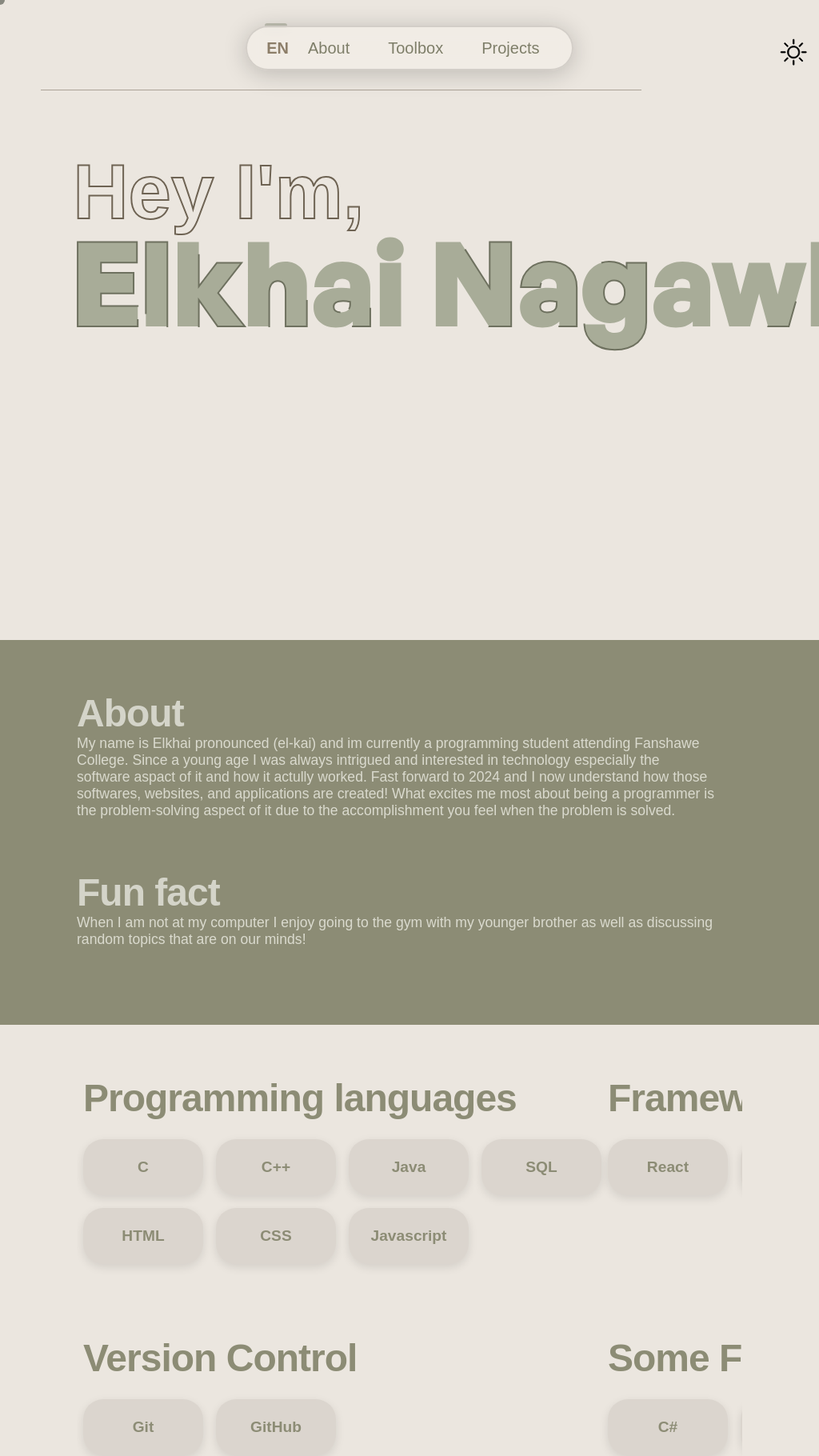
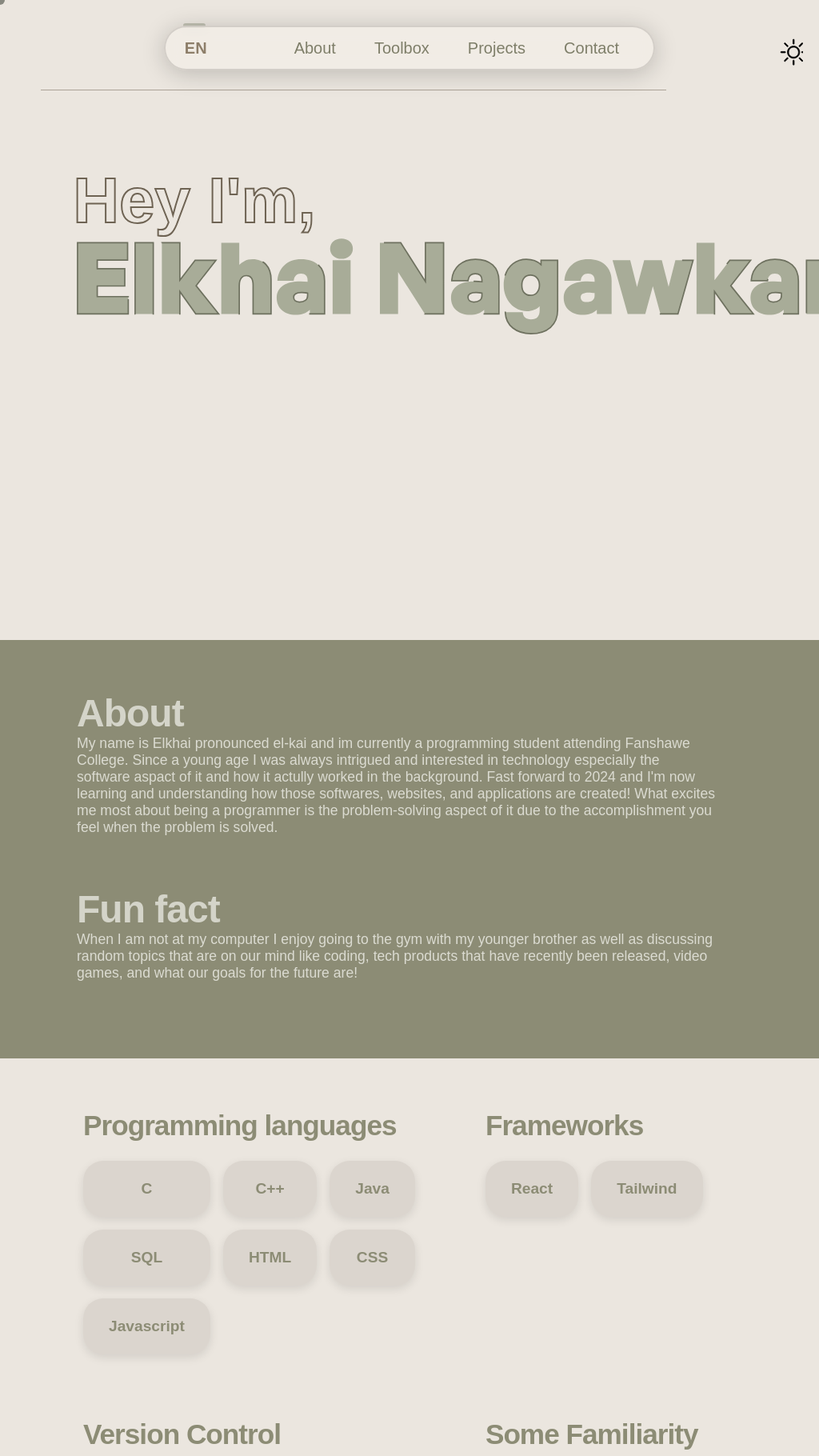
Before and after one commit to ElkhaiNagawkar/Elkhai-Nagawkar-Portfolio, a React (Create React App) app in the folder elkhai-nagawkar-portfolio-app/: page / in a window 1024 px wide. Shown: the top 1820 px of the page at 80% size. Built offline with nearby package versions, Linux system fonts and the light colour scheme; a web font is replaced by a local one.

Commit message:
Commit #19
Added and completed Laptop view for all pages
added some more content to about section
project description are now passed as props so they are unique for each project

```diff
--- a/elkhai-nagawkar-portfolio-app/src/App.js
+++ b/elkhai-nagawkar-portfolio-app/src/App.js
@@ -10,6 +10,10 @@ import LightDark from "./HelperComponents/lightDarkSVG";
 import Preloader from "./Sections/Preloader";
 
 export default function App() {
+  window.onbeforeunload = function () {
+    window.scrollTo(0, 0);
+  };
+
   const [theme, setTheme] = React.useState(
     localStorage["theme"] ? localStorage.getItem("theme") : "light"
   );
@@ -51,13 +55,13 @@ export default function App() {
     if (heroView) {
       indicatorPos(sec);
     } else if (aboutView) {
-      indicatorPos(item[0]);
+      indicatorPos(item[1]);
     } else if (toolboxView) {
-      indicatorPos(item[1]);
+      indicatorPos(item[2]);
     } else if (projectsView) {
-      indicatorPos(item[2]);
+      indicatorPos(item[3]);
     } else if (contactView) {
-      indicatorPos(item[3]);
+      indicatorPos(item[4]);
     }
   }, [heroView, aboutView, toolboxView, projectsView, contactView]);
 
--- a/elkhai-nagawkar-portfolio-app/src/HelperComponents/ProjectBox.js
+++ b/elkhai-nagawkar-portfolio-app/src/HelperComponents/ProjectBox.js
@@ -6,13 +6,7 @@ export default function ProjectBox(props) {
       <img className="projectImg" src={`../imgs/${props.projectImg}`}></img>
       <div className={`project--title--div`}>
         <h1 className={`project--title`}>{props.title}</h1>
-        <p className={`project--description`}>
-          This is the first project I have worked on independintly after
-          learning React. It aided me in further understanding how React works
-          as well as helped me polish and further improve my CSS and Javascript
-          skills. I really enjoyed creating this project as it reminds me of how
-          far I have come since begining my programming journey.
-        </p>
+        <p className={`project--description`}>{props.descrition}</p>
         <div className="resources--used">
           <div className="resource orange--background">
             <h4>HTML • CSS • Javascript • React</h4>
--- a/elkhai-nagawkar-portfolio-app/src/Sections/About.js
+++ b/elkhai-nagawkar-portfolio-app/src/Sections/About.js
@@ -44,14 +44,14 @@ export default function About(props) {
             inView ? "about--paragraph--animation" : ""
           }`}
         >
-          My name is Elkhai pronounced (el-kai) and im currently a programming
+          My name is Elkhai pronounced el-kai and im currently a programming
           student attending Fanshawe College. Since a young age I was always
           intrigued and interested in technology especially the software aspact
-          of it and how it actully worked. Fast forward to 2024 and I now
-          understand how those softwares, websites, and applications are
-          created! What excites me most about being a programmer is the
-          problem-solving aspect of it due to the accomplishment you feel when
-          the problem is solved.
+          of it and how it actully worked in the background. Fast forward to
+          2024 and I'm now learning and understanding how those softwares,
+          websites, and applications are created! What excites me most about
+          being a programmer is the problem-solving aspect of it due to the
+          accomplishment you feel when the problem is solved.
         </p>
       </div>
       <div className="about--header--div">
@@ -70,7 +70,9 @@ export default function About(props) {
           }`}
         >
           When I am not at my computer I enjoy going to the gym with my younger
-          brother as well as discussing random topics that are on our minds!
+          brother as well as discussing random topics that are on our mind like
+          coding, tech products that have recently been released, video games,
+          and what our goals for the future are!
         </p>
       </div>
     </div>
--- a/elkhai-nagawkar-portfolio-app/src/Sections/Contact.js
+++ b/elkhai-nagawkar-portfolio-app/src/Sections/Contact.js
@@ -93,12 +93,7 @@ export default function Contact(props) {
           Contact Me!
         </h1>
       </div>
-      <div className={`thanks--div ${inView ? "thanks--div--animation" : ""}`}>
-        <h4>
-          Thank you for taking the time to view my Portfolio, I really apriciate
-          it!
-        </h4>
-      </div>
+      <div className="contant--container">
         <div className="links" ref={ref}>
           <div className="mail--section">
             <h3 className={`${inView ? "mail--header--animation" : ""}`}>
@@ -155,6 +150,15 @@ export default function Contact(props) {
             </li>
           </div>
         </div>
+        <div
+          className={`thanks--div ${inView ? "thanks--div--animation" : ""}`}
+        >
+          <h4>
+            Thank you for taking the time to view my Portfolio, I really
+            apriciate it!
+          </h4>
+        </div>
+      </div>
       <footer className="copyright--footer">
         <p>Copyright © 2024 Elkhai Nagawkar All rights reserved</p>
       </footer>
--- a/elkhai-nagawkar-portfolio-app/src/Sections/Projects.js
+++ b/elkhai-nagawkar-portfolio-app/src/Sections/Projects.js
@@ -59,12 +59,28 @@ export default function Projects(props) {
         <div
           className={`all--projects ${inView ? "first--project--anim" : ""}`}
         >
-          <ProjectBox title="Portfolio" projectImg="ElkhaiNagawkarPort.png" />
+          <ProjectBox
+            projectImg="ElkhaiNagawkarPort.png"
+            title="Portfolio"
+            descrition="This is the first project I have worked on independintly after
+            learning React. It aided me in further understanding how React works
+            as well as helped me polish and further improve my CSS and Javascript
+            skills. I really enjoyed creating this project as it reminds me of how
+            far I have come since begining my programming journey."
+          />
         </div>
         <div
           className={`all--projects ${inView ? "second--project--anim" : ""}`}
         >
-          <ProjectBox title="Portfolio" projectImg="test.png" />
+          <ProjectBox
+            projectImg="test.png"
+            title="Portfolio"
+            descrition="This is the first project I have worked on independintly after
+          learning React. It aided me in further understanding how React works
+          as well as helped me polish and further improve my CSS and Javascript
+          skills. I really enjoyed creating this project as it reminds me of how
+          far I have come since begining my programming journey."
+          />
         </div>
       </div>
     </div>
--- a/elkhai-nagawkar-portfolio-app/src/index.css
+++ b/elkhai-nagawkar-portfolio-app/src/index.css
@@ -29,7 +29,8 @@
   height: 100vh;
   width: 100%;
   background: #ebe6df;
-  z-index: 20;
+  color: #8c8c75;
+  z-index: 99;
   position: fixed;
   display: flex;
   flex-direction: column;
@@ -37,6 +38,7 @@
   align-items: center;
   font-family: "Supreme", sans-serif;
   font-size: 1.5rem;
+  color: #686858;
 }
 
 .preloader--container {
@@ -216,7 +218,7 @@
 
 .LightDark--div {
   position: fixed;
-  inset: 5.8% 0% 0% 95%;
+  inset: 5.8% 2% 90% 95%;
   z-index: 50;
 }
 
@@ -456,7 +458,7 @@
 
 .about--paragraph {
   font-family: "Supreme", sans-serif;
-  color: #dadace;
+  color: #dbdbd1;
   font-weight: 500;
   width: 50rem;
   font-size: 1.1rem;
@@ -652,7 +654,7 @@
 .project--description {
   width: 35rem;
   font-family: "Supreme", sans-serif;
-  color: #dadace;
+  color: #e0e0db;
   font-weight: 500;
 }
 
@@ -687,6 +689,11 @@
   transition: 1s ease-out;
 }
 
+.contant--container {
+  display: flex;
+  justify-content: space-between;
+}
+
 .header--div,
 .thanks--div {
   font-family: "General Sans", sans-serif;
@@ -704,11 +711,9 @@
 }
 
 .thanks--div {
-  position: absolute;
   font-size: 0.1rem;
   width: 30rem;
   height: 10rem;
-  inset: 39% 0% 0% 72%;
   font-size: 2rem;
   opacity: 0;
 }
@@ -720,7 +725,9 @@
 .links {
   display: grid;
   grid-template-columns: repeat(2, 1fr);
-  margin-top: 3rem;
+  row-gap: 1rem;
+  column-gap: 20rem;
+  margin-top: 1rem;
 }
 
 .mail--section {
@@ -807,7 +814,7 @@
 .copyright--footer {
   display: flex;
   margin-left: -5.7rem;
-  margin-top: 5.9rem;
+  margin-top: 7.8rem;
   color: #686858;
   font-size: 0.8rem;
 }
@@ -932,7 +939,7 @@
   }
 
   .LightDark--div {
-    inset: 5.8% 0% 0% 80%;
+    inset: 5.8% 11% 90% 80%;
   }
 
   #about,
@@ -963,7 +970,7 @@
   }
 
   .name {
-    width: 25rem;
+    width: 23.5rem;
     margin-left: 0.5rem;
   }
 
@@ -987,7 +994,7 @@
 
   .about--section {
     padding: 4rem 0rem 2rem 1rem;
-    height: 60vh;
+    height: 70vh;
   }
 
   .about--paragraph--div {
@@ -996,6 +1003,7 @@
 
   .about--header {
     font-size: 2rem;
+    margin-bottom: 1rem;
   }
 
   .about--paragraph {
@@ -1004,7 +1012,7 @@
   }
 
   .programming--div {
-    height: 110vh;
+    height: 130vh;
     grid-template-columns: repeat(1, 1fr);
     overflow: visible;
   }
@@ -1077,6 +1085,10 @@
     height: 75vh;
   }
 
+  .contant--container {
+    flex-direction: column;
+  }
+
   .links {
     grid-template-columns: repeat(1, 1fr);
     row-gap: 1rem;
@@ -1090,9 +1102,63 @@
 
   .copyright--footer {
     margin-left: -0.2rem;
-    margin-top: 11rem;
+    margin-top: 2.8rem;
   }
 }
+
+/* Tablet and Laptop */
+@media screen and (min-width: 786px) and (max-width: 1279px) {
+  .preloader--container {
+    margin-top: 23.5rem;
+  }
+
+  .full--nav {
+    inset: 4% 20% 89% 20%;
+  }
+
+  .greeting {
+    font-size: 5rem;
+  }
+
+  .name {
+    width: 60rem;
+  }
+  .programming--div {
+    column-gap: 5rem;
+    overflow: visible;
+  }
+
+  .toolbox--programming--hadear {
+    font-size: 2.2rem;
+  }
+
+  .skills {
+    grid-template-columns: repeat(3, 1fr);
+    grid-template-rows: repeat(auto, 1fr);
+  }
+
+  .all-skills {
+    display: block;
+  }
+
+  .contact--section {
+    height: 80vh;
+  }
+
+  .thanks--div {
+    inset: 29% 0% 0% 60%;
+  }
+
+  .links {
+    column-gap: 1rem;
+  }
+
+  .copyright--footer {
+    margin-top: 16.6rem;
+  }
+}
+
+/* Animations */
 
 @keyframes preloader-anim {
   0% {
```
Lines whose indentation alone changed are shown as unchanged.
